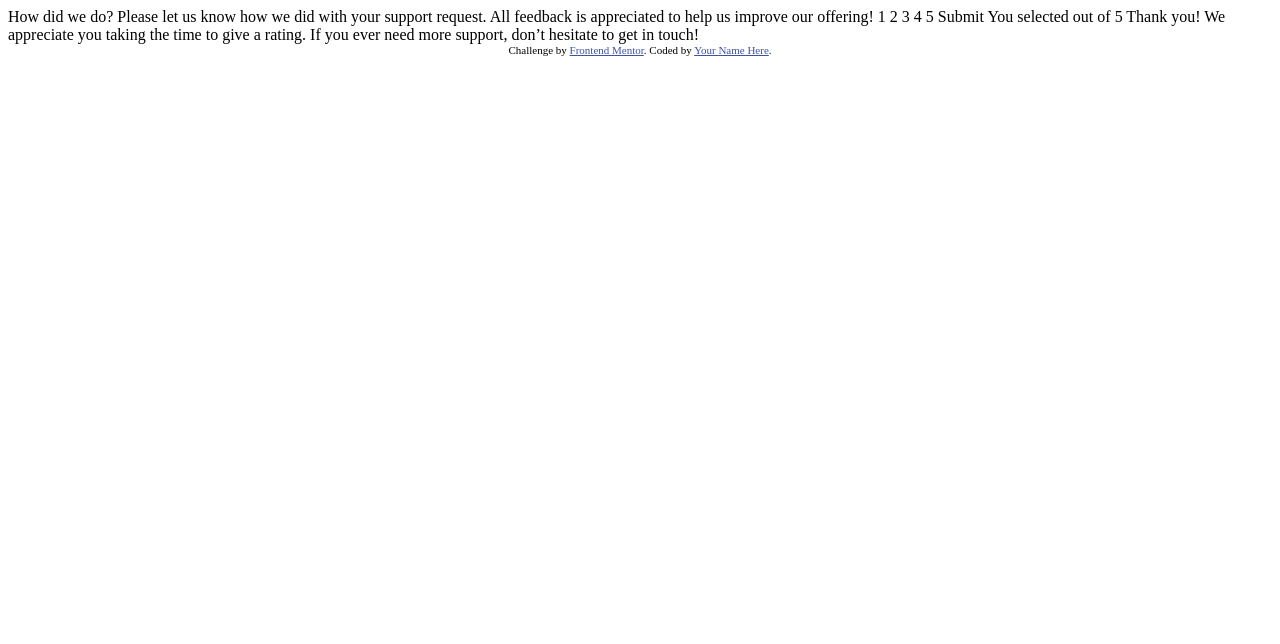
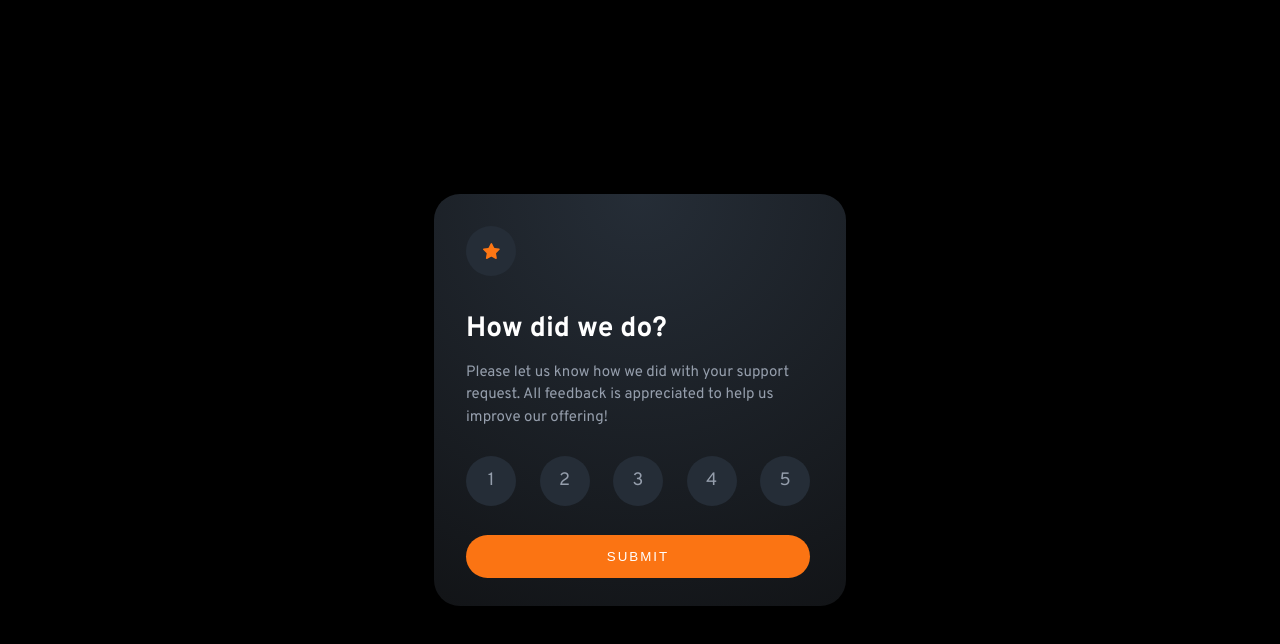
Before and after one commit to nvalero13/fm-interactive-rating-component, a website: page index.html in a window 1280 px wide. Drawn offline with Linux system fonts and the light colour scheme.

Commit message:
add rating component and styles

```diff
--- a/index.html
+++ b/index.html
@@ -1,49 +1,59 @@
 <!DOCTYPE html>
 <html lang="en">
   <head>
-  <meta charset="UTF-8">
-  <meta name="viewport" content="width=device-width, initial-scale=1.0"> <!-- displays site properly based on user's device -->
+    <meta charset="UTF-8" />
+    <meta name="viewport" content="width=device-width, initial-scale=1.0" />
+    <!-- displays site properly based on user's device -->
 
-  <link rel="icon" type="image/png" sizes="32x32" href="./images/favicon-32x32.png">
+    <link
+      rel="icon"
+      type="image/png"
+      sizes="32x32"
+      href="./images/favicon-32x32.png"
+    />
 
     <title>Frontend Mentor | Interactive rating component</title>
 
-  <!-- Feel free to remove these styles or customise in your own stylesheet 👍 -->
-  <style>
-    .attribution { font-size: 11px; text-align: center; }
-    .attribution a { color: hsl(228, 45%, 44%); }
-  </style>
+    <link rel="stylesheet" href="./style/style.css" />
   </head>
   <body>
-
     <!-- Rating state start -->
 
-  How did we do?
+    <article class="rating">
+      <div class="star">
+        <img src="./images/icon-star.svg" alt="Star icon" />
+      </div>
 
-  Please let us know how we did with your support request. All feedback is appreciated
-  to help us improve our offering!
+      <div>
+        <h1>How did we do?</h1>
+        <p>
+          Please let us know how we did with your support request. All feedback
+          is appreciated to help us improve our offering!
+        </p>
+      </div>
 
-  1 2 3 4 5
+      <div class="numbers">
+        <button>1</button>
+        <button>2</button>
+        <button>3</button>
+        <button>4</button>
+        <button>5</button>
+      </div>
 
-  Submit
+      <button class="submit">submit</button>
+    </article>
 
     <!-- Rating state end -->
 
     <!-- Thank you state start -->
 
-  You selected <!-- Add rating here --> out of 5
-
-  Thank you!
-
-  We appreciate you taking the time to give a rating. If you ever need more support,
-  don’t hesitate to get in touch!
+    <!-- You selected -->
+    <!-- Add rating here -->
+    <!-- out of 5 Thank you! We appreciate you taking the time to give a rating. If
+    you ever need more support, don't hesitate to get in touch! -->
 
     <!-- Thank you state end -->
 
-
-  <div class="attribution">
-    Challenge by <a href="https://www.frontendmentor.io?ref=challenge" target="_blank">Frontend Mentor</a>.
-    Coded by <a href="#">Your Name Here</a>.
-  </div>
+    <script src="index.js"></script>
   </body>
 </html>
--- /dev/null
+++ b/index.js
@@ -0,0 +1,5 @@
+const submit = (value) => {
+  console.log(value)
+}
+
+document.querySelector('.submit').addEventListener('click', () => submit(2))
--- /dev/null
+++ b/style/style.scss
@@ -0,0 +1,100 @@
+@import url('https://fonts.googleapis.com/css2?family=Outfit:wght@400;700&family=Overpass:wght@400;700&display=swap');
+
+$orange: hsl(25, 97%, 53%);
+
+$light-grey: hsl(217, 12%, 63%);
+$medium-grey: hsl(216, 12%, 54%);
+$dark-blue: hsl(213, 19%, 18%);
+$very-dark-blue: hsl(216, 12%, 8%);
+
+$circle-radius: 50px;
+
+body {
+  font-family: 'Overpass';
+  margin: 0;
+  min-height: 100vh;
+  background-color: black;
+  display: flex;
+  justify-content: center;
+  align-items: center;
+}
+
+.rating {
+  box-sizing: border-box;
+  background: radial-gradient(
+    circle at top,
+    $dark-blue 0%,
+    $very-dark-blue 100%
+  );
+  border-radius: 26px;
+  height: 412px;
+  width: 412px;
+  padding: 32px;
+  padding-bottom: 28px;
+  padding-right: 36px;
+  display: flex;
+  flex-direction: column;
+  justify-content: space-between;
+
+  .star {
+    width: $circle-radius;
+    height: $circle-radius;
+    background-color: $dark-blue;
+    border-radius: 50%;
+    display: grid;
+    place-items: center;
+  }
+
+  h1 {
+    color: white;
+    font-size: 28px;
+    margin-bottom: 0;
+  }
+
+  p {
+    color: $light-grey;
+    font-size: 15px;
+    line-height: 150%;
+  }
+
+  .numbers {
+    width: 100%;
+    display: flex;
+    justify-content: space-between;
+
+    button {
+      font-family: 'Overpass';
+      background-color: $dark-blue;
+      display: grid;
+      place-items: center;
+      border-radius: 50%;
+      border: none;
+      height: $circle-radius;
+      width: $circle-radius;
+      color: $light-grey;
+      font-size: 18px;
+
+      &:hover {
+        background-color: $orange;
+        color: white;
+      }
+    }
+  }
+
+  .submit {
+    margin-top: 18px;
+    background-color: $orange;
+    color: white;
+    text-transform: uppercase;
+    letter-spacing: 2px;
+    border: none;
+    border-radius: 24px;
+    width: 100%;
+    padding: 14px;
+
+    &:hover {
+      background-color: white;
+      color: $orange;
+    }
+  }
+}
```
Also changed, not shown: package.json (added, +16 -0 lines), style/style.css (added), 3 other files. Lines whose indentation alone changed are shown as unchanged.
